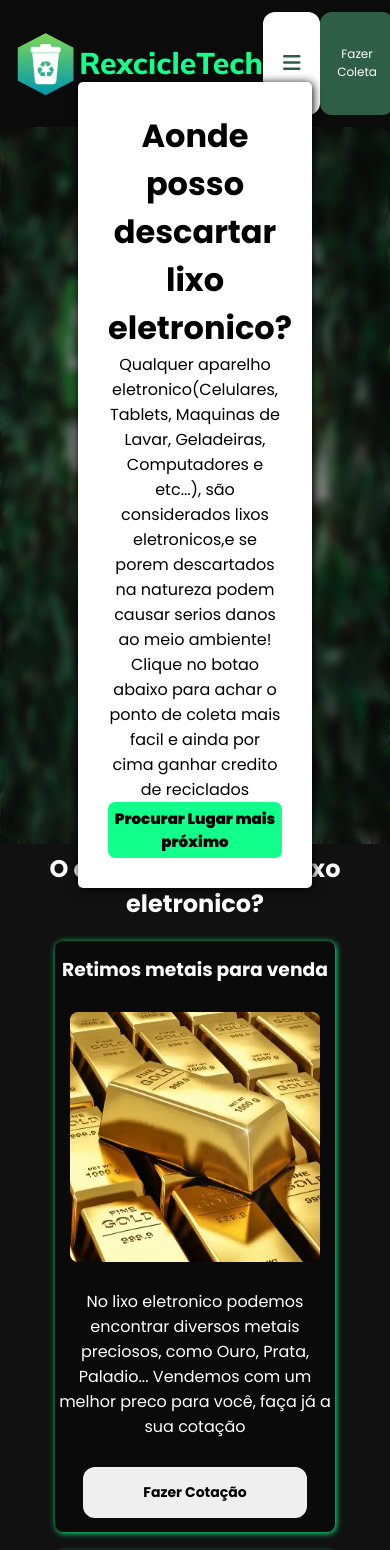
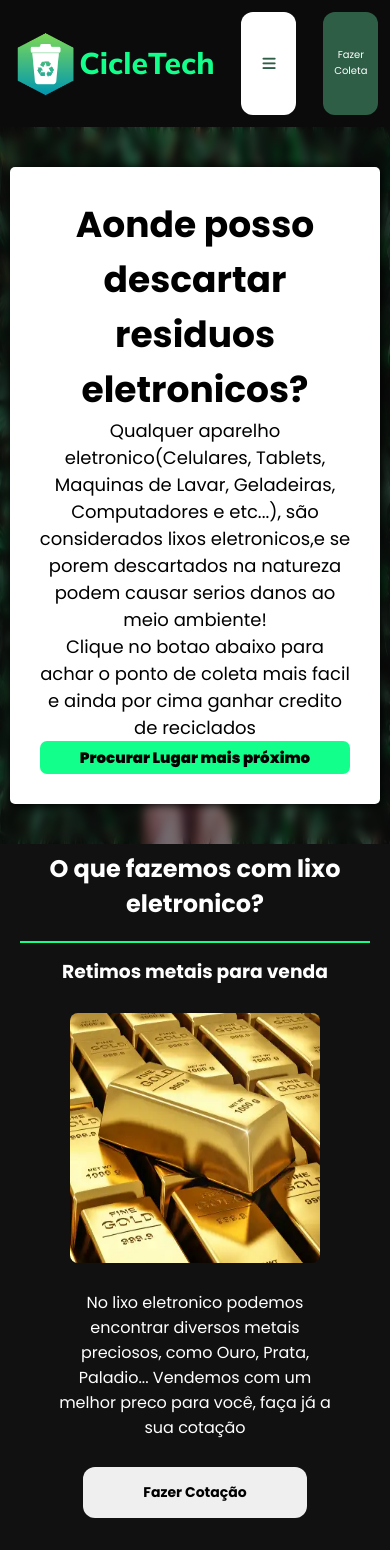
Before and after one commit to DavidLucaxs/RexcicleTech_Landing_Page, a plain HTML site: page index.html in a window 390 px wide. Shown: the top 1550 px of the page. Drawn offline with Linux system fonts and the light colour scheme.

Commit message:
feat : Ajuste no tamanho para o mobile

```diff
--- a/index.html
+++ b/index.html
@@ -3,19 +3,20 @@
 <head>
     <meta charset="UTF-8">
     <meta name="viewport" content="width=device-width, initial-scale=1.0">
-    <title>RexcicleTech</title>
+    <title>CicleTech</title>
 
     <!--FontAwesome Icons-->
     <link rel="stylesheet" href="https://cdnjs.cloudflare.com/ajax/libs/font-awesome/6.5.2/css/all.min.css" integrity="sha512-SnH5WK+bZxgPHs44uWIX+LLJAJ9/2PkPKZ5QiAj6Ta86w+fsb2TkcmfRyVX3pBnMFcV7oQPJkl9QevSCWr3W6A==" crossorigin="anonymous" referrerpolicy="no-referrer" />
 
     <!--Paginas de Estilo-->
     <link rel="stylesheet" href="styles/main-styles.css">
+    <link rel="shortcut icon" href="assets/images/logo.png" type="image/x-icon">
 </head>
 <body>
     <header>
         <div class="logo_block">
-            <img src="assets/images/logo.png" alt="Logo da empresa Rexcicletech" class="logo">
-            <p class="logo_name">RexcicleTech</p>
+            <img src="assets/images/logo.png" alt="Logo da empresa Cicletech" class="logo">
+            <p class="logo_name">CicleTech</p>
         </div>
         <button class="menu_btn"><i class="fa-solid fa-bars"></i></button>
         <nav class="pages_nav">
@@ -34,7 +35,7 @@
             <img src="assets/images/lamp_world.jpg" alt="Imagem mostrando os beneficios da reciclagem" id="main_img">
             <div class="info_container">
                 <div>
-                    <h1>Aonde posso descartar lixo eletronico?</h1>
+                    <h1>Aonde posso descartar residuos eletronicos?</h1>
                     <p>Qualquer aparelho eletronico(Celulares, Tablets, Maquinas de Lavar, Geladeiras, Computadores e etc...), são considerados lixos eletronicos,e se porem descartados na natureza podem causar serios danos ao meio ambiente!<br>Clique no botao abaixo para achar o ponto de coleta mais facil e ainda por cima ganhar credito de reciclados</p>
                     <button>Procurar Lugar mais próximo</button>
                 </div>
--- a/styles/header.css
+++ b/styles/header.css
@@ -38,7 +38,7 @@ header > nav > ul{
     display: flex;
     align-items: center;
     justify-content: center;
-    gap: 100px;
+    gap: 60px;
 
 }
 
@@ -71,8 +71,8 @@ header > nav > ul{
 }
 
 .colet_btn{
-    padding: 20px;
-    width: 20%;
+    padding: 15px;
+    width: 15%;
     border: none;
     text-align: center;
     justify-content: center;
@@ -81,7 +81,7 @@ header > nav > ul{
     border-radius: 12px;
     background-color: #2f5e47;
     color: #fff;
-    font-size: 12px;
+    font-size: 10px;
     cursor: pointer;
 }
 
@@ -89,14 +89,14 @@ header > nav > ul{
 @media screen and (max-width:1100px) {
     header >  .menu_btn{
         display: block;
-        width: 20%;
+        width: 15%;
         border: none;
         border-radius: 12px;
         background-color: #fff;
         color: #2f5e47;
-        font-size: 20px;
+        font-size: 15px;
         cursor: pointer;
-        padding: 20px;
+        padding: 15px;
     }
 
     header > nav{
--- a/styles/info-itens.css
+++ b/styles/info-itens.css
@@ -9,15 +9,16 @@
     display: flex;
     justify-content: space-around;
     align-items: center;
-
-
 }
 
 .itens > div{
     background-color: #0a0a0a;
     border-radius: 8px;
-    box-shadow: 1px 1px 6px #13ff8c;
-    width: 25%;
+    border-top: 2px solid #13ff8c;
+    border-top-left-radius: 0px;
+    border-top-right-radius:0px ;
+    padding-inline: 3%;
+    width: 30%;
     height: 70vh;
     display: flex;
     align-items: center;
@@ -39,21 +40,27 @@
     cursor: pointer;
     border-radius: 12px;
     font-weight: 700;
-    transition: background-color 0.7s,transform 0.7s;
+    transition: background-color 0.7s,transform 0.7s,color 0.7s;
 }
 
 .itens > div > button:hover{
     background-color: #13ff8c;
     transform: scale(1.1);
+    color: white;
 }
 
-@media screen and (max-width:1100px) {
+@media (max-width:1100px) {
     .itens{
         flex-direction: column;
         gap: 20px;
     }
 
     .itens > div {
-        width: 80%;
+        width: 100%;
+        padding-inline: 10%;
+        border-top: 2px solid #13ff8c;
+        box-shadow: none;
+        background-color: #111;
+        border-radius: 0px;
     }
 }
--- a/styles/main.css
+++ b/styles/main.css
@@ -20,11 +20,12 @@
     justify-content: center;
     align-items: center;
     text-align: center;
+    font-size: 18px;
 
 }
 
 .info_container > div{
-    width: 60%;
+    width: 95%;
     background-color: white;
     padding: 30px;
     border-radius: 5px;
@@ -45,13 +46,25 @@
 }
 
 .info_container > div > button:hover{
-    transform: scale(1.1);
+    background-color: #58a37f;
+    transform: scale(1.05);
 }
 
 
 
 @media (min-width:1100px) {
+    .info_container > div{
+        width: 60% ;
+        font-size: 20px;
+    }
     .info_container > div > p{
         margin-block:5%;
     }
+
+    .info_container > div > button{
+        padding: 15px;
+        font-size: 23px;
+    }
+
+
 }
```
